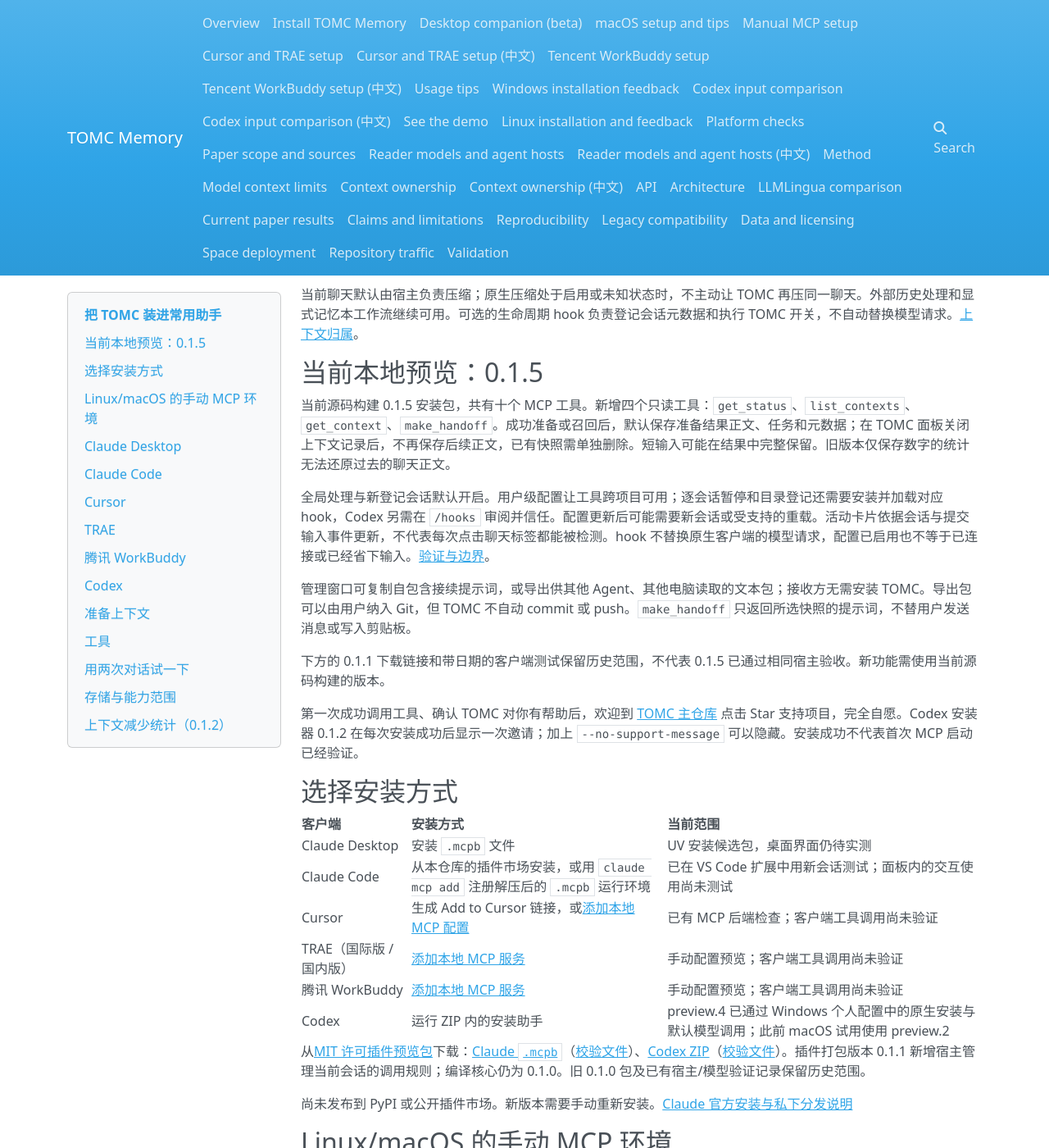
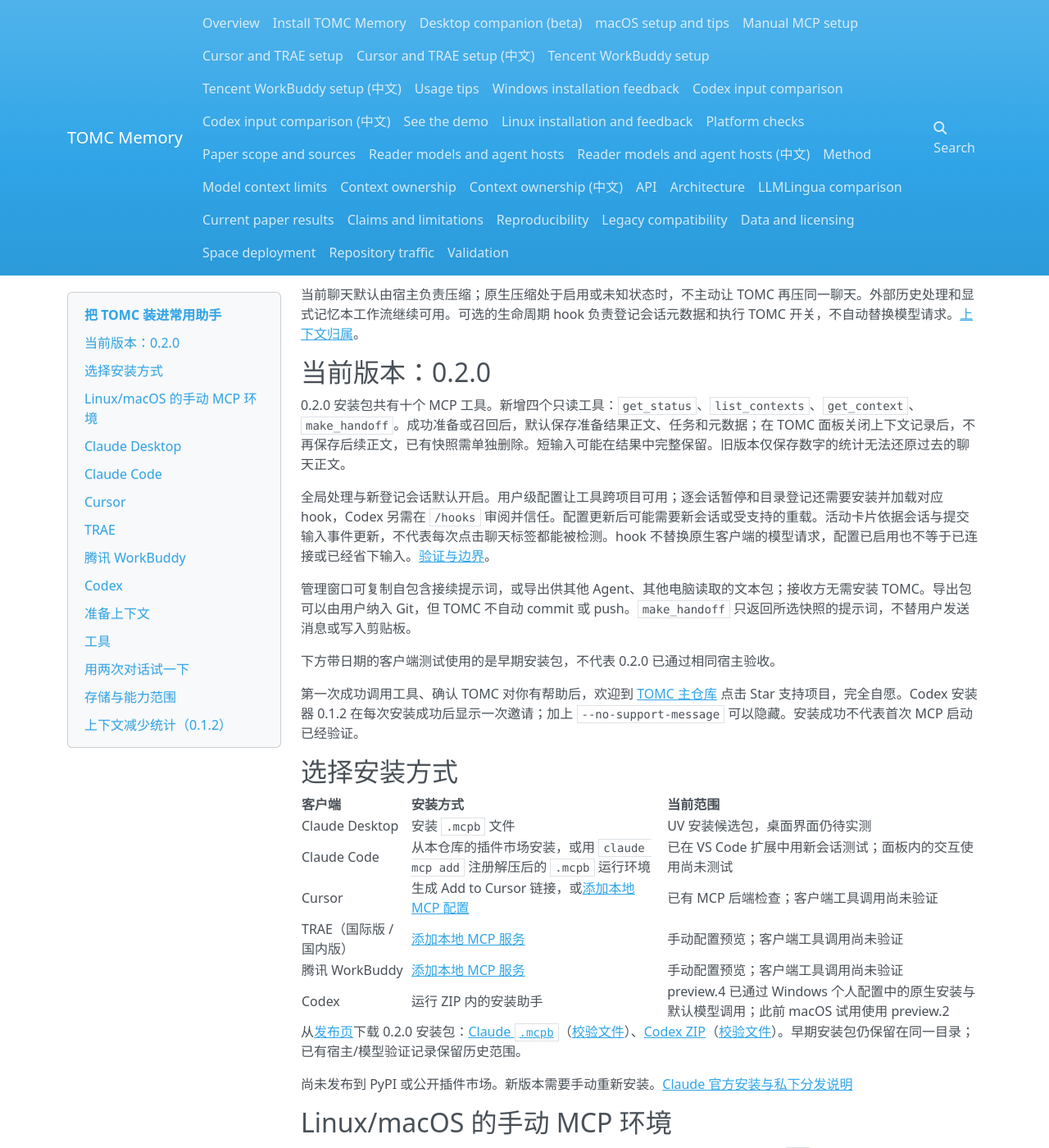
Before and after one commit to ZipengWu365/TOMC, an MkDocs documentation site: the page built from docs/assistant_plugin_zh.md, in a window 1280 px wide and 1400 px high, scrolled down 283 px. Shown: the whole window at 82% size. Built offline with MkDocs 1.6.1, drawn with Linux system fonts in a browser that asks for light colours; nearby versions of some CDN libraries; some of the changed text lies outside the part shown.

Commit message:
Release TOMC 0.2.0
The package, the Claude Desktop extension and the Claude Code and Codex
plugins move to 0.2.0. Their downloads are release assets because they now
include the desktop cat images; earlier packages stay in plugins/downloads.
The README and plugin guides describe 0.2.0 as the current version, and the
gateway staging and workspace scripts take the version from the package.

Co-Authored-By: Claude Opus 5.5 <noreply@anthropic.com>

````diff
--- a/docs/assistant_plugin_zh.md
+++ b/docs/assistant_plugin_zh.md
@@ -4,19 +4,19 @@
 
 TOMC 按任务准备上下文，让你用结果替换较长的历史。传入历史、下一步任务和记忆预算后，它选择原文，对支持的状态、关系或计数操作计算记录，输出文本，交给原来的助手。准备过程在 CPU 上运行，无需训练；插件本身不需要额外的大模型 API key、GPU 或模型服务。
 
-安装后调用 `prepare_context`，检查结果，再用于新聊天或应用请求。短历史可以保持原样；记录与提示开销有时会增加输入。编译器本身无状态，但 0.1.5 的 MCP 运行时默认保存成功准备的上下文和任务，可关闭正文记录；命名记忆本仍是可选功能。直接接入请求可参考 [Python API](api_reference.md#prepare-context-before-your-api-call)。
+安装后调用 `prepare_context`，检查结果，再用于新聊天或应用请求。短历史可以保持原样；记录与提示开销有时会增加输入。编译器本身无状态，但 0.2.0 的 MCP 运行时默认保存成功准备的上下文和任务，可关闭正文记录；命名记忆本仍是可选功能。直接接入请求可参考 [Python API](api_reference.md#prepare-context-before-your-api-call)。
 
 当前聊天默认由宿主负责压缩；原生压缩处于启用或未知状态时，不主动让 TOMC 再压同一聊天。外部历史处理和显式记忆本工作流继续可用。可选的生命周期 hook 负责登记会话元数据和执行 TOMC 开关，不自动替换模型请求。[上下文归属](context_ownership_zh.md)。
 
-## 当前本地预览：0.1.5
+## 当前版本：0.2.0
 
-当前源码构建 0.1.5 安装包，共有十个 MCP 工具。新增四个只读工具：`get_status`、`list_contexts`、`get_context`、`make_handoff`。成功准备或召回后，默认保存准备结果正文、任务和元数据；在 TOMC 面板关闭上下文记录后，不再保存后续正文，已有快照需单独删除。短输入可能在结果中完整保留。旧版本仅保存数字的统计无法还原过去的聊天正文。
+0.2.0 安装包共有十个 MCP 工具。新增四个只读工具：`get_status`、`list_contexts`、`get_context`、`make_handoff`。成功准备或召回后，默认保存准备结果正文、任务和元数据；在 TOMC 面板关闭上下文记录后，不再保存后续正文，已有快照需单独删除。短输入可能在结果中完整保留。旧版本仅保存数字的统计无法还原过去的聊天正文。
 
 全局处理与新登记会话默认开启。用户级配置让工具跨项目可用；逐会话暂停和目录登记还需要安装并加载对应 hook，Codex 另需在 `/hooks` 审阅并信任。配置更新后可能需要新会话或受支持的重载。活动卡片依据会话与提交输入事件更新，不代表每次点击聊天标签都能被检测。hook 不替换原生客户端的模型请求，配置已启用也不等于已连接或已经省下输入。[验证与边界](host_integration_validation_20261022.md)。
 
 管理窗口可复制自包含接续提示词，或导出供其他 Agent、其他电脑读取的文本包；接收方无需安装 TOMC。导出包可以由用户纳入 Git，但 TOMC 不自动 commit 或 push。`make_handoff` 只返回所选快照的提示词，不替用户发送消息或写入剪贴板。
 
-下方的 0.1.1 下载链接和带日期的客户端测试保留历史范围，不代表 0.1.5 已通过相同宿主验收。新功能需使用当前源码构建的版本。
+下方带日期的客户端测试使用的是早期安装包，不代表 0.2.0 已通过相同宿主验收。
 
 
 第一次成功调用工具、确认 TOMC 对你有帮助后，欢迎到 [TOMC 主仓库](https://github.com/ZipengWu365/TOMC) 点击 Star 支持项目，完全自愿。Codex 安装器 0.1.2 在每次安装成功后显示一次邀请；加上 `--no-support-message` 可以隐藏。安装成功不代表首次 MCP 启动已经验证。
@@ -31,7 +31,7 @@ TOMC 按任务准备上下文，让你用结果替换较长的历史。传入历
 | 腾讯 WorkBuddy | [添加本地 MCP 服务](workbuddy_zh.md) | 手动配置预览；客户端工具调用尚未验证 |
 | Codex | 运行 ZIP 内的安装助手 | preview.4 已通过 Windows 个人配置中的原生安装与默认模型调用；此前 macOS 试用使用 preview.2 |
 
-从[MIT 许可插件预览包](https://github.com/ZipengWu365/TOMC/tree/main/plugins/downloads)下载：[Claude `.mcpb`](https://github.com/ZipengWu365/TOMC/raw/refs/heads/main/plugins/downloads/tomc-memory-0.1.1.mcpb)（[校验文件](https://github.com/ZipengWu365/TOMC/raw/refs/heads/main/plugins/downloads/tomc-memory-0.1.1.mcpb.sha256)）、[Codex ZIP](https://github.com/ZipengWu365/TOMC/raw/refs/heads/main/plugins/downloads/tomc-memory-codex-0.1.2.zip)（[校验文件](https://github.com/ZipengWu365/TOMC/raw/refs/heads/main/plugins/downloads/tomc-memory-codex-0.1.2.zip.sha256)）。插件打包版本 0.1.1 新增宿主管理当前会话的调用规则；编译核心仍为 0.1.0。旧 0.1.0 包及已有宿主/模型验证记录保留历史范围。
+从[发布页](https://github.com/ZipengWu365/TOMC/releases/tag/v0.2.0-preview.1)下载 0.2.0 安装包：[Claude `.mcpb`](https://github.com/ZipengWu365/TOMC/releases/download/v0.2.0-preview.1/tomc-memory-0.2.0.mcpb)（[校验文件](https://github.com/ZipengWu365/TOMC/releases/download/v0.2.0-preview.1/tomc-memory-0.2.0.mcpb.sha256)）、[Codex ZIP](https://github.com/ZipengWu365/TOMC/releases/download/v0.2.0-preview.1/tomc-memory-codex-0.2.0.zip)（[校验文件](https://github.com/ZipengWu365/TOMC/releases/download/v0.2.0-preview.1/tomc-memory-codex-0.2.0.zip.sha256)）。早期安装包仍保留在同一目录；已有宿主/模型验证记录保留历史范围。
 
 尚未发布到 PyPI 或公开插件市场。新版本需要手动重新安装。[Claude 官方安装与私下分发说明](https://support.claude.com/en/articles/10949351-getting-started-with-local-mcp-servers-on-claude-desktop)
 
@@ -64,13 +64,13 @@ python -m pip install -e '.[mcp]'
 
 ## Claude Desktop
 
-本地构建的安装候选包位于 `outputs/plugins/tomc-memory-0.1.5.mcpb`。它带有 TOMC 源码，采用官方 MCPB UV runtime，由支持该运行方式的客户端管理 Python 和依赖，创建独立环境。首次安装需要联网下载，并非离线安装包；用户不必先手动安装 Python。[官方 UV 安装包示例](https://github.com/modelcontextprotocol/mcpb/tree/main/examples/hello-world-uv)
+0.2.0 下载包由本仓库源码构建为 `outputs/plugins/tomc-memory-0.2.0.mcpb`。它带有 TOMC 源码，采用官方 MCPB UV runtime，由支持该运行方式的客户端管理 Python 和依赖，创建独立环境。首次安装需要联网下载，并非离线安装包；用户不必先手动安装 Python。[官方 UV 安装包示例](https://github.com/modelcontextprotocol/mcpb/tree/main/examples/hello-world-uv)
 
 维护者可以在仓库中构建和检查：
 
 ```bash
 python scripts/build_plugin.py
-python scripts/plugin_smoke.py outputs/plugins/tomc-memory-0.1.5.mcpb
+python scripts/plugin_smoke.py outputs/plugins/tomc-memory-0.2.0.mcpb
 ```
 
 第二条命令需要 `uv` 和 MCP 测试客户端（`.[mcp]`）。它在仓库外解压安装包并启动锁定的运行环境，不会安装到助手中，也不会更改助手配置。分享时提供 `.mcpb` 文件及其 `.sha256` 校验文件；不要把自己电脑生成的 Cursor 路径链接当成可移植安装包。
@@ -78,7 +78,7 @@ python scripts/plugin_smoke.py outputs/plugins/tomc-memory-0.1.5.mcpb
 1. 更新 Claude Desktop，取得 `.mcpb` 文件。
 2. 进入 **Settings → Extensions → Advanced settings → Install Extension…**。
 3. 选择文件，查看说明并按提示确认安装。
-4. 开启对话，检查 TOMC 工具是否可用；0.1.5 共十个，包括四个新的只读上下文与状态工具。
+4. 开启对话，检查 TOMC 工具是否可用；0.2.0 共十个，包括四个新的只读上下文与状态工具。
 
 这是[官方支持的自定义安装路径](https://support.claude.com/en/articles/10949351-getting-started-with-local-mcp-servers-on-claude-desktop)。完成打包和 MCP 协议检查，并不等于已通过所有桌面环境验收；macOS、Windows 上的实际 Claude Desktop 安装仍需验证。
 
@@ -99,7 +99,7 @@ python scripts/plugin_smoke.py outputs/plugins/tomc-memory-0.1.5.mcpb
 
 Claude Code 不能直接安装 `.mcpb` 文件，但可以把包里同一套锁定环境作为本地 stdio MCP 服务启动。
 
-1. 下载 `tomc-memory-0.1.1.mcpb`，核对 SHA-256，再解压（它是 ZIP 格式）到一个会长期保留的目录。
+1. 下载 `tomc-memory-0.2.0.mcpb`，核对 SHA-256，再解压（它是 ZIP 格式）到一个会长期保留的目录。
 2. 安装 [UV](https://docs.astral.sh/uv/getting-started/installation/)，确保 `uv` 在 PATH 中，再运行下文的命令。将示例路径替换为实际解压目录；路径包含空格时保留引号。
 3. 运行 `uv sync --locked --directory "/absolute/path/to/extracted"`，安装锁定的依赖。
 4. 注册服务，在所有项目中可用：
@@ -163,7 +163,7 @@ Cursor 官方支持安装链接，但这个链接只添加 MCP 配置，不负
 
 ## Codex
 
-安装候选包位于 `outputs/plugins/tomc-memory-codex-0.1.5.zip`。它包含 `.agents/plugins/marketplace.json` 本地市场目录、`install.py` 安装助手，以及 `plugins/tomc-memory/` 插件：其中有官方支持的 `.codex-plugin/plugin.json` 兼容 manifest、与 Claude 包相同的锁定 TOMC 运行环境和记忆 skill。兼容 manifest 声明随包提供的工具和 skill，安装助手则为当前安装生成启动路径。可以私下分享原始 ZIP，这并不意味着 TOMC 已上线公开插件目录。[OpenAI 官方插件打包与本地市场说明](https://developers.openai.com/plugins/build/plugins)
+0.2.0 下载包构建为 `outputs/plugins/tomc-memory-codex-0.2.0.zip`。它包含 `.agents/plugins/marketplace.json` 本地市场目录、`install.py` 安装助手，以及 `plugins/tomc-memory/` 插件：其中有官方支持的 `.codex-plugin/plugin.json` 兼容 manifest、与 Claude 包相同的锁定 TOMC 运行环境和记忆 skill。兼容 manifest 声明随包提供的工具和 skill，安装助手则为当前安装生成启动路径。可以私下分享原始 ZIP，这并不意味着 TOMC 已上线公开插件目录。[OpenAI 官方插件打包与本地市场说明](https://developers.openai.com/plugins/build/plugins)
 
 维护者可以在仓库中运行 `python scripts/build_codex_plugin.py` 构建候选包，再分享 ZIP 及其 `.sha256` 校验文件。
 
@@ -207,7 +207,7 @@ PATH 中的 CLI 可能与桌面应用内置引擎不同。安装助手默认选
 uv run --no-project install.py --codex 'C:\path\to\codex.exe'
 ```
 
-目标 host 应同时支持插件命令和你的模型账户。安装成功提示说明完成了注册，不代表模型请求一定成功。新开会话后，先检查 TOMC 工具（0.1.5 共十个），再运行[准备例子](#prepare-context)。明确要求调用 `prepare_context`，并查看实际工具结果。[Windows 反馈](windows_installation_feedback_zh.md)分别记录安装、运行和真实模型试用。
+目标 host 应同时支持插件命令和你的模型账户。安装成功提示说明完成了注册，不代表模型请求一定成功。新开会话后，先检查 TOMC 工具（0.2.0 共十个），再运行[准备例子](#prepare-context)。明确要求调用 `prepare_context`，并查看实际工具结果。[Windows 反馈](windows_installation_feedback_zh.md)分别记录安装、运行和真实模型试用。
 
 若只希望生成本地启动配置、打印后续安装命令，而不注册市场或安装插件，可以执行：
 
@@ -301,7 +301,7 @@ MCP 的 `prepare_context` 默认保存成功准备的结果和任务，可关闭
 <details markdown="1">
 <summary>可选：跨聊天保存与取回历史</summary>
 
-记忆本保存传入的原始文本；`recall_memory` 在取回时按任务准备上下文。`prepare_context` 不需要记忆本。0.1.5 在开启上下文记录时，会将这两条准备路径的成功结果和任务保存为独立快照。
+记忆本保存传入的原始文本；`recall_memory` 在取回时按任务准备上下文。`prepare_context` 不需要记忆本。0.2.0 在开启上下文记录时，会将这两条准备路径的成功结果和任务保存为独立快照。
 
 ## 用两次对话试一下
 
@@ -327,4 +327,4 @@ MCP 的 `prepare_context` 默认保存成功准备的结果和任务，可关闭
 
 ## 上下文减少统计（0.1.2）
 
-准备和召回会返回本次上下文估算减少量，供助手显示。`get_usage_stats` 可查询累计、今天和最近七天（UTC）。数字统计本身不含原文或任务；0.1.5 默认另外保存准备结果正文与任务，可关闭上下文记录。不上传遥测，这些数字也不是实际 API 或账单节省；旧的纯数字历史无法还原正文。已有安装需更新运行时并开启新会话或按宿主支持方式重载。[统计口径与使用方法](token_statistics_zh.md)。
+准备和召回会返回本次上下文估算减少量，供助手显示。`get_usage_stats` 可查询累计、今天和最近七天（UTC）。数字统计本身不含原文或任务；0.2.0 默认另外保存准备结果正文与任务，可关闭上下文记录。不上传遥测，这些数字也不是实际 API 或账单节省；旧的纯数字历史无法还原正文。已有安装需更新运行时并开启新会话或按宿主支持方式重载。[统计口径与使用方法](token_statistics_zh.md)。
--- a/pyproject.toml
+++ b/pyproject.toml
@@ -4,7 +4,7 @@ build-backend = "hatchling.build"
 
 [project]
 name = "tomc-memory"
-version = "0.1.0"
+version = "0.2.0"
 description = "CPU memory construction for your existing LLM API, with source-linked records"
 readme = "README.md"
 requires-python = ">=3.10"
--- a/src/tomc/__init__.py
+++ b/src/tomc/__init__.py
@@ -7,7 +7,7 @@ from .model_profiles import ModelProfile, get_model_profile
 from .request_context import RequestContextManager, RequestContextPlan
 from .schemas import CompilationResult, CompilationStats, LedgerRecord, Message, Source
 
-__version__ = "0.1.0"
+__version__ = "0.2.0"
 __all__ = [
     "AutomaticChatSession",
     "RequestContextManager",
````
Also changed, not shown: README.md (+9 -9 lines), README_zh.md (+5 -5 lines), docs/assistant_plugin.md (+12 -12 lines), plugins/claude/README.md (+2 -2 lines), plugins/codex/README.md (+3 -3 lines), plugins/downloads/README.md (+11 -0 lines), PUBLIC_RELEASE_MANIFEST.json, 7 other files.
